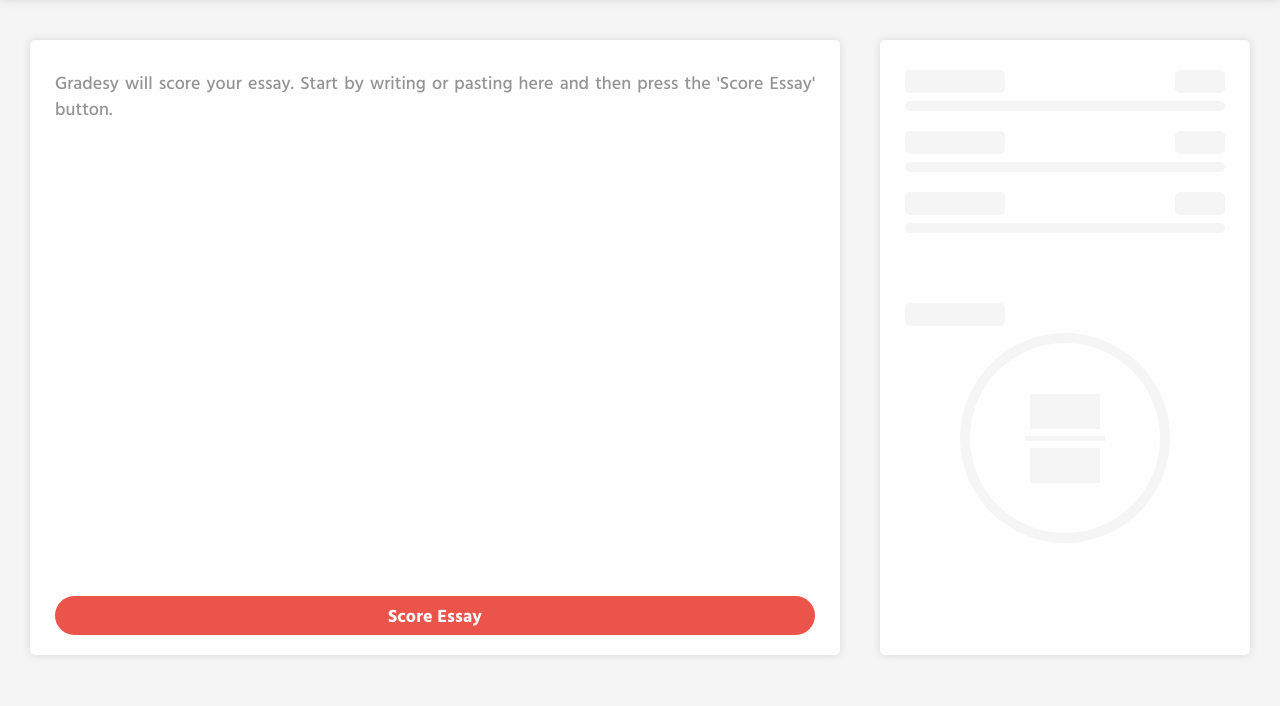
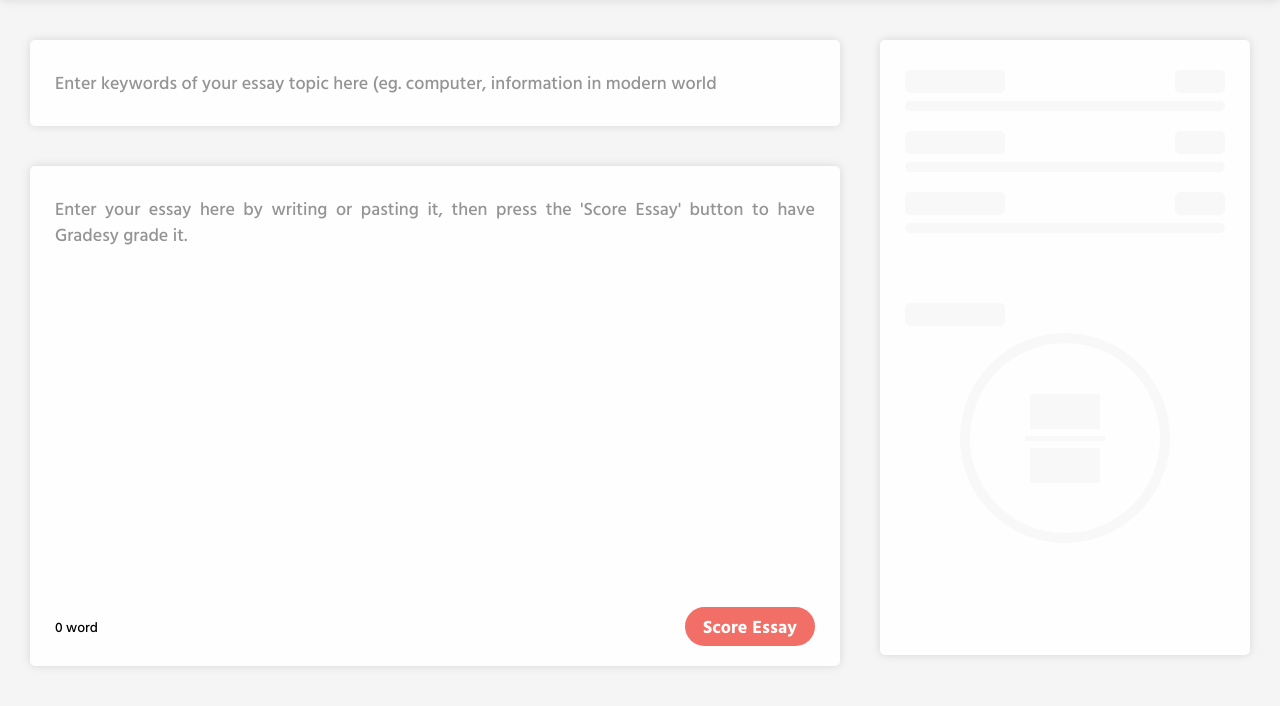
Before and after one commit to miguelcemiller/gradesy, a Django app: page /home in a window 1280 px wide. Shown: the part 60-766 px from the top of the page. Run offline with Django 4.2, Linux system fonts and the light colour scheme; some libraries are stand-ins or nearby versions.

Commit message:
added keywords textbox

```diff
--- a/application/templates/application/home.html
+++ b/application/templates/application/home.html
@@ -4,12 +4,22 @@
 {% block content %}
 
 <div class="essay-critera-container">
-    <div class="essay-container">
-        {% csrf_token %}
-        <div class="textbox" contenteditable=true placeholder="Gradesy will score your essay. Start by writing or pasting here and then press the 'Score Essay' button."></div>
+    <div class="topic-essay-container">
+        <div class="topic-container">
+            <div class="textbox-topic" contenteditable=true placeholder="Enter keywords of your essay topic here (eg. computer, information in modern world"></div>
+        </div>
 
-        <button class="button">Score Essay</button>
+        <div class="essay-container">
+            {% csrf_token %}
+            <div class="textbox" contenteditable=true placeholder="Enter your essay here by writing or pasting it, then press the 'Score Essay' button to have Gradesy grade it."></div>
+
+            <div class="word-counter-button-container">
+                <div class="words-js">0 word</div>
+                <button class="button disabled">Score Essay</button>
+            </div>
+        </div>
     </div>
+
 
     <div class="criteria-container" style="display: none">
         <div class="criteria-name-score-container">
@@ -106,6 +116,27 @@
 </div>
 
 <script>
+    // Count number of words as user types
+    var wordOrWords = "word";
+    $(document).keyup(function(e) {
+        var essayText = $('.textbox').text();
+
+        var numOfWords = essayText.trim().split(/\s+/).length;
+
+        if (numOfWords > 1) {
+            wordOrWords = "words";
+        } else {
+            wordOrWords = "word";
+        }
+
+        if (essayText == '') {
+            numOfWords = 0;
+        }
+        $('.words-js').html(numOfWords + ' ' + wordOrWords);
+    });
+
+
+
     root = document.documentElement;
     root.style.setProperty('--degree', 135 + "deg");
 
--- a/static/styles/main.css
+++ b/static/styles/main.css
@@ -113,10 +113,52 @@ nav {
     margin-right: 20px;
 }
 
+/***TOPIC ESSAY CONTAINER****/
+.topic-essay-container {
+    display: flex;
+    flex-direction: column;
+    justify-content: space-between;
+}
+
+/****TOPIC CONTAINER***/
+.topic-container {
+    width: 810px;
+    min-height: 75px;
+    height: max-content;
+
+    background-color: var(--white);
+
+    padding: 30px 25px;
+
+    box-shadow: 0px 0px 10px rgba(0, 0, 0, 0.12);
+    border-radius: 5px;
+
+    margin-bottom: 40px;
+}
+
+.textbox-topic {
+    font-family: "Hind Vadodara";
+    text-align: justify;
+    font-size: 18px;
+    font-weight: 500;
+    line-height: 26px;
+    color: var(--text-primary);
+    width: 100%;
+    background-color: initial;
+    border: none;
+
+    outline: none;
+}
+
+.textbox-topic[contenteditable=true]:empty:not(:focus):before {
+    content: attr(placeholder);
+    color: var(--text-placeholder);
+}
+
 /*****ESSAY CONTAINER*****/
 .essay-container {
     width: 810px;
-    min-height: 615px;
+    min-height: 500px;
     height: max-content;
 
     background-color: var(--white);
@@ -149,30 +191,49 @@ nav {
     color: var(--text-placeholder);
 }
 
+.word-counter-button-container {
+    display: flex;
+    justify-content: space-between;
+    align-items: center;
+
+    position: absolute;
+    bottom: 20px;
+
+    width: calc(100% - 50px);
+}
+
+.word-counter-button-container > div:first-child {
+    font-weight: 500;
+    font-size: 14px;
+}
 .button {
     font-family: 'Hind Vadodara';
     font-size: 18px;
     font-weight: 700;
 
     letter-spacing: 0.1px;
-    position: absolute;
-    width: calc(100% - 50px);
-    bottom: 20px;
 
     background-color: var(--primary);
     color: var(--white);
     border: none;
     border-radius: 20px;
-    padding: 6px 16px;
+    padding: 6px 18px;
     cursor: pointer;
     transition: all 0.2s ease 0s;
 }
 
 .button:hover {
-    color: var(--white);
     background-color: #d64d46;
 }
 
+.disabled {
+    cursor: default;
+    background-color: #f16f66;
+}
+
+.disabled:hover {
+    background-color: #f16f66;
+}
 
 /****CRITERIA CONTAINER*****/
 .criteria-container {
@@ -250,6 +311,8 @@ nav {
 }
 
 /***CRITERIA CONTAINER SKELETON*****/
+
+
 .criteria-container-skeleton {
     height: 615px;
     width: 370px;
@@ -272,9 +335,21 @@ nav {
     margin-top: 20px;
 }
 
+@keyframes blinker {
+    0% {
+      background-color: #fdfdfd;
+    }
+
+    100% {
+        background-color: #f5f5f5;
+    }
+}
+
 .row-between > div {
     background-color: var(--background);
     border-radius: 5px;
+
+    animation: blinker 1s linear infinite alternate;
 }
 
 .row-between > div:first-child {
@@ -294,6 +369,8 @@ nav {
     margin-top: 8px;
 
     border-radius: 20px;
+
+    animation: blinker 1s linear infinite alternate;
 }
 
 .criteria-container-skeleton > div:nth-child(7) {
@@ -304,6 +381,8 @@ nav {
     border-radius: 5px;
 
     margin-top: 70px;
+
+    animation: blinker 1s linear infinite alternate;
 }
 
 .circle-wrap-skeleton {
@@ -314,6 +393,8 @@ nav {
 
     margin: 0 auto;
     margin-top: 7px;
+
+    animation: blinker 1s linear infinite alternate;
 }
 
 .circle-wrap-skeleton .inside-circle-skeleton {
@@ -338,6 +419,8 @@ nav {
     background-color: var(--background);
 
     margin-top: 7px;
+
+    animation: blinker 1s linear infinite alternate;
 }
 
 .inside-circle-skeleton > div:first-child {
@@ -349,6 +432,8 @@ nav {
     width: 80px;
     margin-top: 7px;
     background-color: var(--background);
+
+    animation: blinker 1s linear infinite alternate;
 }
 
 
```
